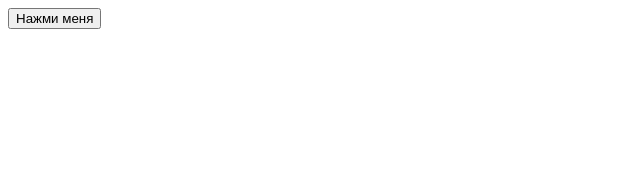
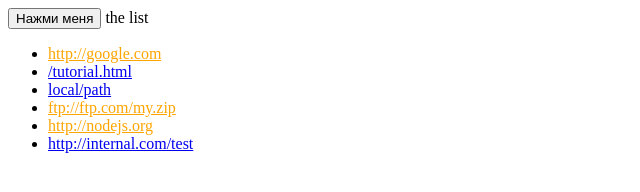
Before and after one commit to Kross55/js-basis, a plain HTML site: page index.html in a window 1280 px wide. Shown: the whole page, without its empty margins (0-640 px from the left). Drawn offline with Linux system fonts and the light colour scheme.

Commit message:
38-Атрибуты и свойства--task

```diff
--- a/index.html
+++ b/index.html
@@ -55,6 +55,34 @@
             })
         }
     </script>
+
+    <a name="list">the list</a>
+    <ul>
+        <li><a href="http://google.com">http://google.com</a></li>
+        <li><a href="/tutorial">/tutorial.html</a></li>
+        <li><a href="local/path">local/path</a></li>
+        <li><a href="ftp://ftp.com/my.zip">ftp://ftp.com/my.zip</a></li>
+        <li><a href="http://nodejs.org">http://nodejs.org</a></li>
+        <li><a href="http://internal.com/test">http://internal.com/test</a></li>
+    </ul>
+
+    <script>
+        //   // добавление стиля для одной ссылки
+        //   let links = document.querySelectorAll('a');
+
+        //   for ( let a of links) {
+        //     if (!a.getAttribute('href')) continue;
+        //     if (a.getAttribute('href').includes('://')
+        //        && !a.getAttribute('href').includes('http://internal.com')) a.style.color = 'orange';
+        //   }
+        let selector = 'a[href*="://"]:not([href^="http://internal.com"])';
+        let links = document.querySelectorAll(selector);
+
+        console.log(links)
+        links.forEach(link => link.style.color = 'orange');
+
+    </script>
+
     <script src="./main.js"></script>
 </body>
 </html>
--- a/main.js
+++ b/main.js
@@ -2303,3 +2303,9 @@ user.observe((key, value) => {
 user.name = "John";
 
  */
+let str = 'aabb'
+
+function permutations(str) {
+
+	return [];
+}
```
